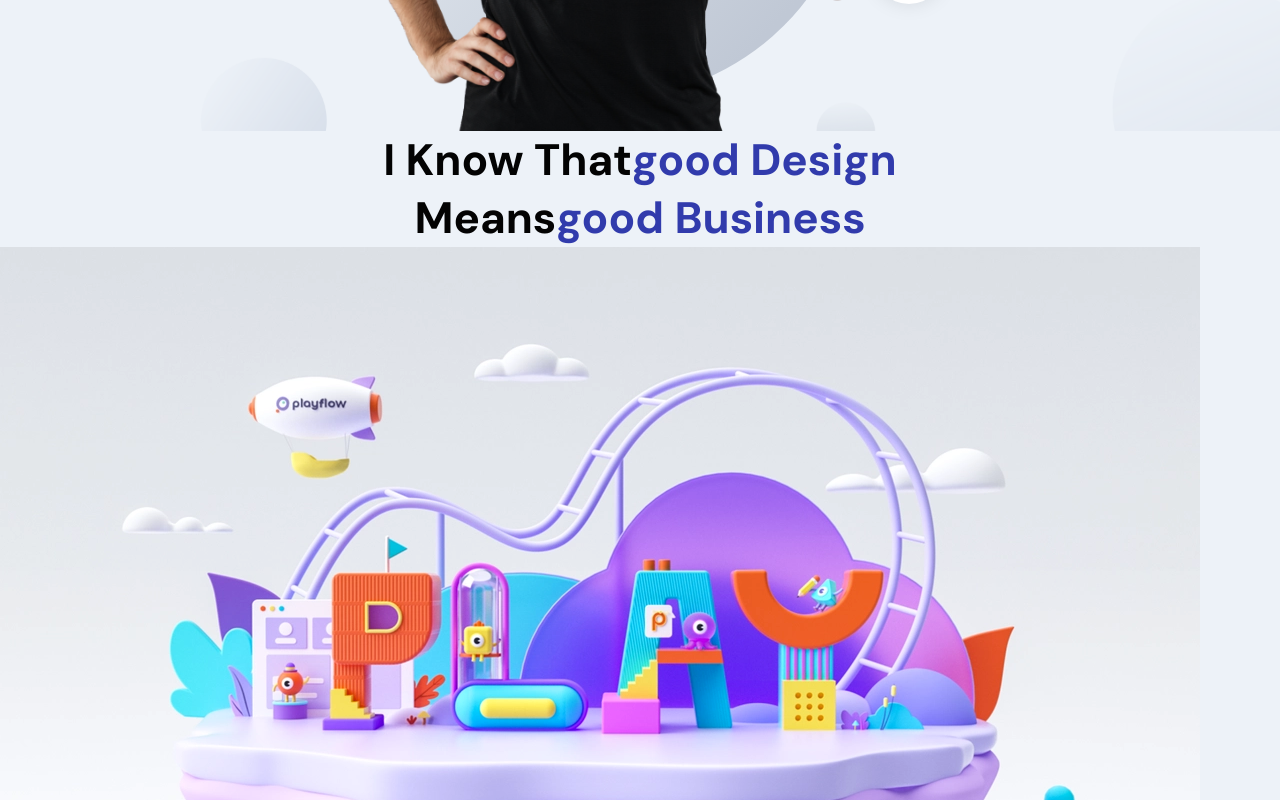
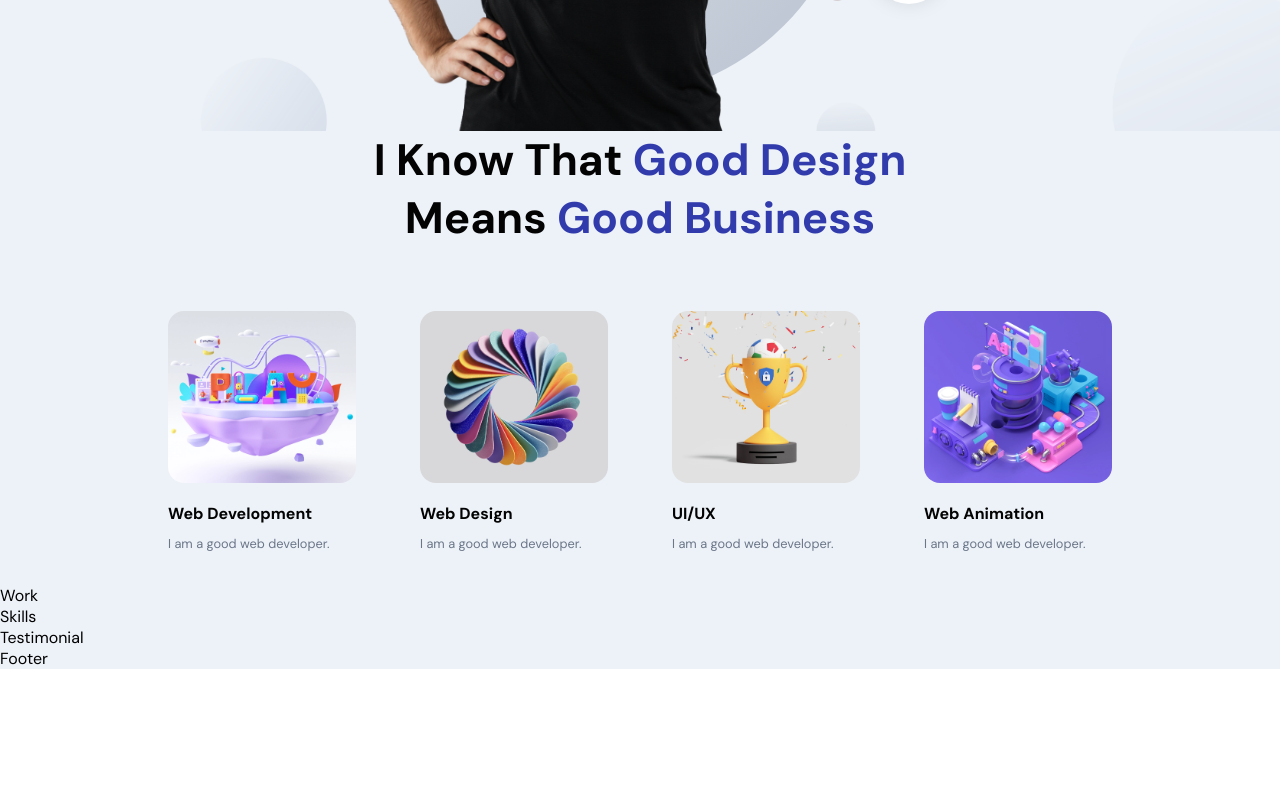
Before and after one commit to spectr-e/nganga, a React (Vite) app in the folder frontend/: page / in a window 1280 px wide. Shown: the part 560-1360 px from the top of the page. After the commit the page ends 1229 px from the top, so only its background shows below. Built offline with nearby package versions, Linux system fonts and the light colour scheme.

Commit message:
feat: add image, style about section!

```diff
--- a/frontend/src/container/About/About.jsx
+++ b/frontend/src/container/About/About.jsx
@@ -29,10 +29,10 @@ const About = () => {
     <>
       <h2 className="head-text">
         I know that
-        <span>good design</span>
+        <span> Good Design</span>
         <br />
         means
-        <span>good business</span>
+        <span> Good Business</span>
       </h2>
       <div className="app__profiles">
         {abouts.map((about, i) => (
--- a/frontend/src/container/About/About.scss
+++ b/frontend/src/container/About/About.scss
@@ -0,0 +1,38 @@
+.app__about {
+  flex: 1;
+  width: 100%;
+  flex-direction: column;
+}
+
+.app__profiles {
+  display: flex;
+  justify-content: center;
+  align-items: flex-start;
+  flex-wrap: wrap;
+  margin-top: 32px;
+}
+
+.app__profile-item {
+  width: 188px;
+  display: flex;
+  justify-content: flex-start;
+  align-items: flex-start;
+  flex-direction: column;
+  margin: 32px;
+
+  img {
+    width: 100%;
+    height: 172px;
+    border-radius: 16px;
+    object-fit: cover;
+  }
+
+  @media screen and (min-width: 2000px) {
+    width: 368px;
+    margin: 32px 64px;
+
+    img {
+      height: 320px;
+    }
+  }
+}
```
